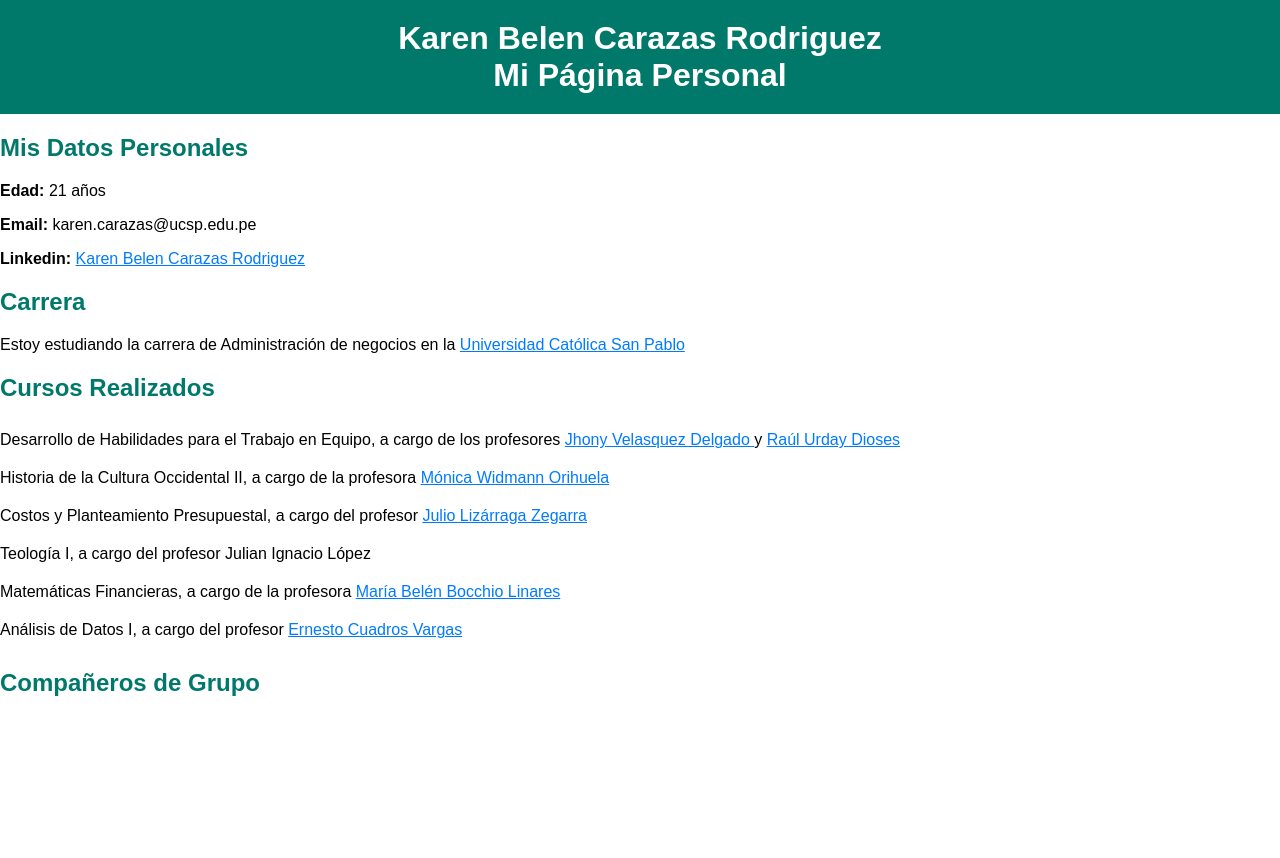
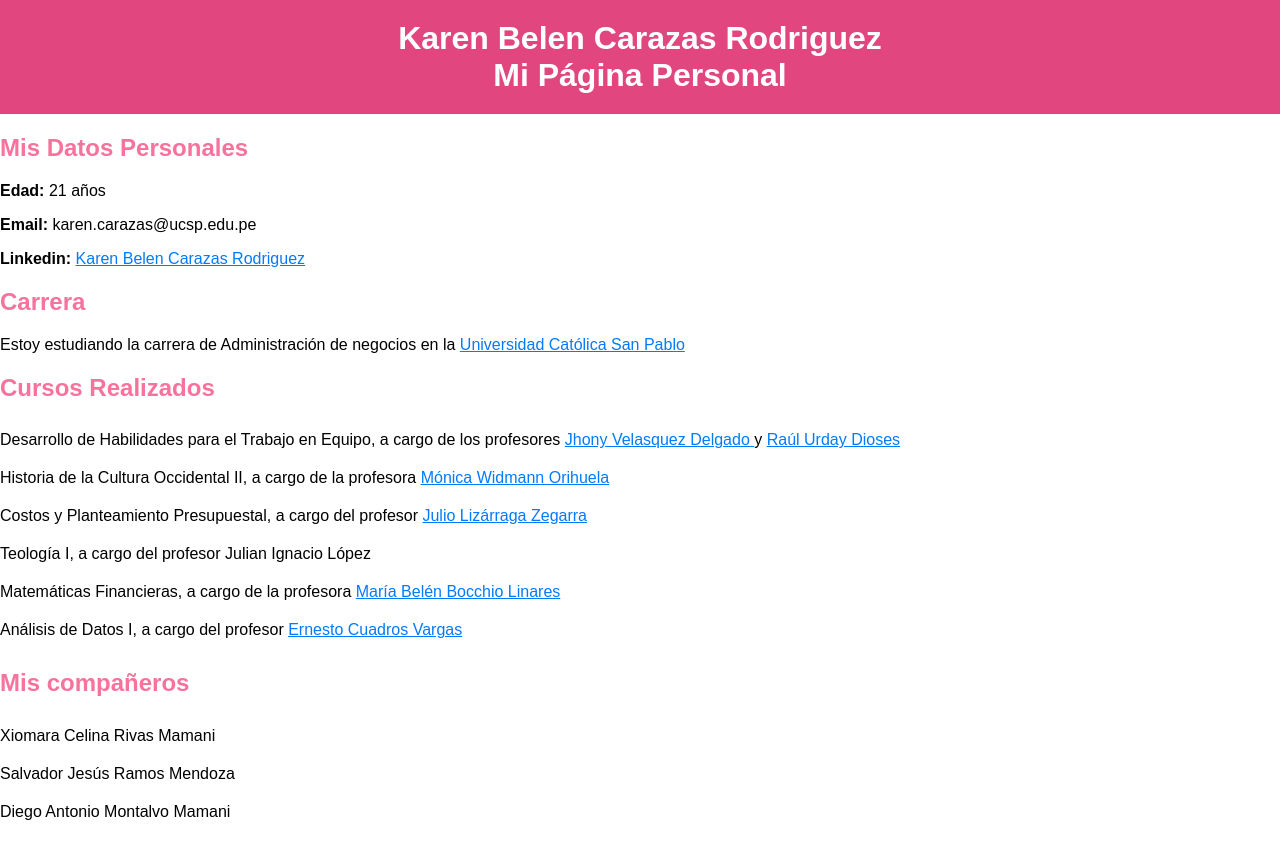
Before and after one commit to KarenCarazas/karen-belen-carazas-rodriguez, a plain HTML site: page index.html in a window 1280 px wide. Before the commit the page ends 813 px from the top, so only its background shows below. Drawn offline with Linux system fonts and the light colour scheme.

Commit message:
Update index.html

```diff
--- a/index.html
+++ b/index.html
@@ -12,7 +12,7 @@
             padding: 0;
         }
         header {
-            background-color: #00796b;
+            background-color: #E1477E;
             color: white;
             padding: 20px;
             text-align: center;
@@ -21,7 +21,7 @@
             margin: 0;
         }
         h2 {
-            color: #00796b;
+            color: #F7729C;
         }
         ul {
             list-style-type: none;
@@ -68,11 +68,11 @@
 			      <li>Análisis de Datos I, a cargo del profesor <a href="https://www.linkedin.com/in/ecuadrosv/">Ernesto Cuadros Vargas</a></li>
         </ul>
 
-        <h2>Compañeros de Grupo</h2>
+        <h2>Mis compañeros</h2>
         <ul>
-            <li><a href=""></a></li>
-            <li><a href=""></a></li>
-            <li><a href=""></a></li>
+            <li>Xiomara Celina Rivas Mamani<a href="https://xiomaracelinarivasmamani.github.io/XiomaraRivas/"></a></li>
+            <li>Salvador Jesús Ramos Mendoza<a href="https://salvaramen.github.io/"></a></li>
+            <li>Diego Antonio Montalvo Mamani<a href="https://diegoantoniomontalvomamani.github.io/page/index.html"></a></li>
             <li><a href=""></a></li>
         </ul>
     </div>
```
